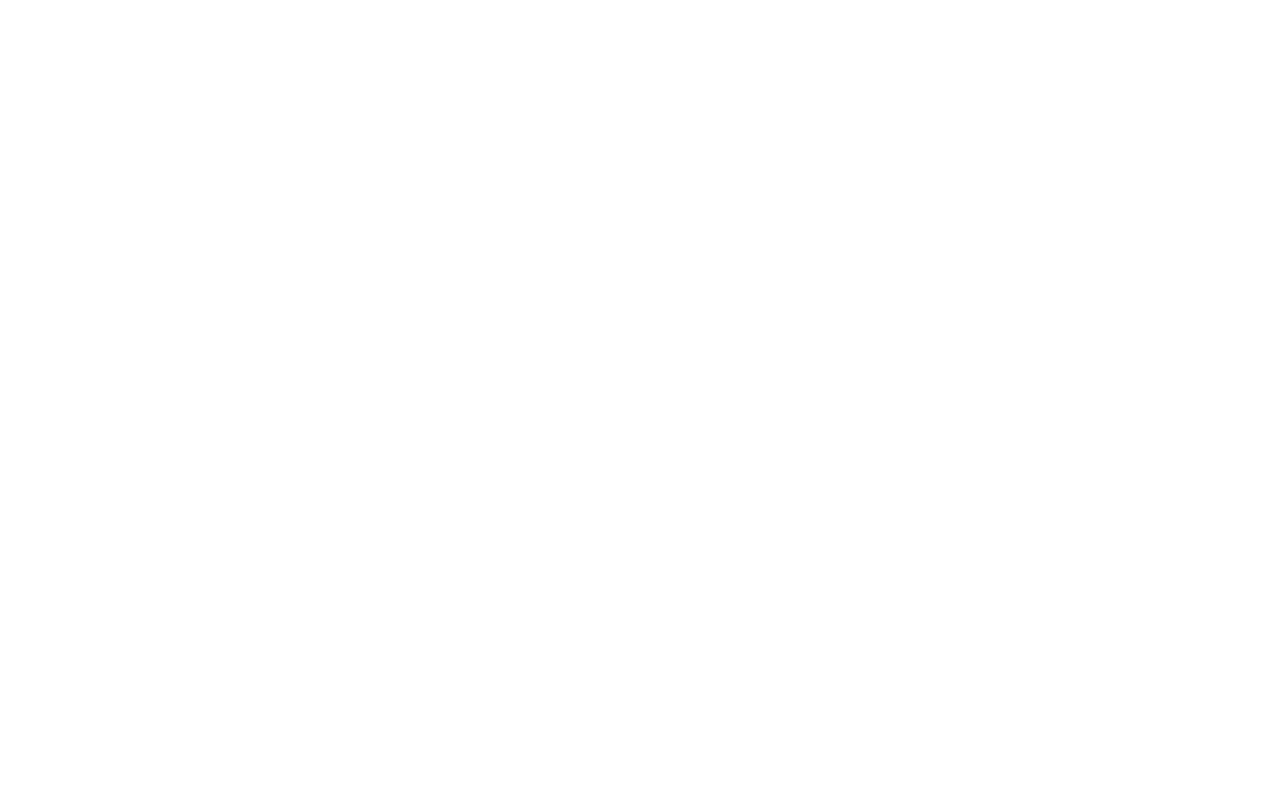
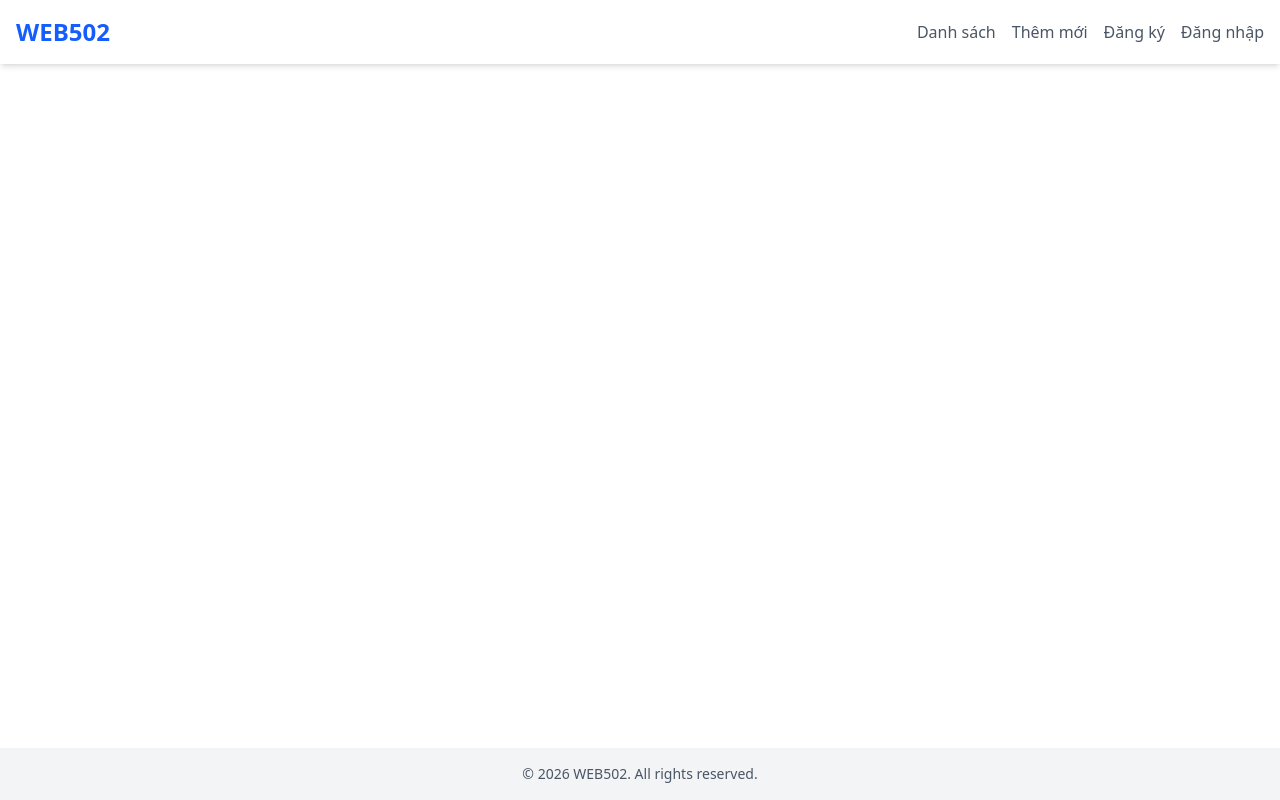
Before and after one commit to manhanh3011/WEB502-TYPESCRIPT, a React (Vite) app: page / in a window 1280 px wide. Built offline with nearby package versions, Linux system fonts and the light colour scheme.

Commit message:
feat: add routing with Layout component in App

```diff
--- a/src/App.tsx
+++ b/src/App.tsx
@@ -1,9 +1,16 @@
 import { Toaster } from "react-hot-toast"
+import { Route, Routes } from "react-router-dom"
+import Layout from "./layouts/Layout"
 
 function App() {
 
   return(
     <>
+      <Routes>
+        <Route path="/" element={<Layout/>}>
+
+        </Route>
+      </Routes>
       <Toaster/>
     </>
   )
```
